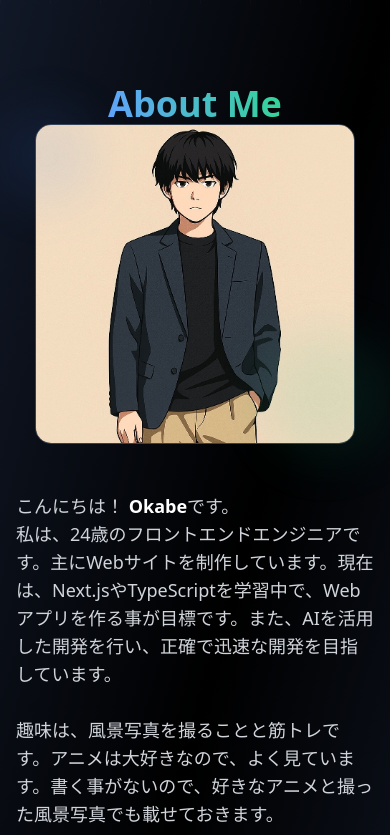
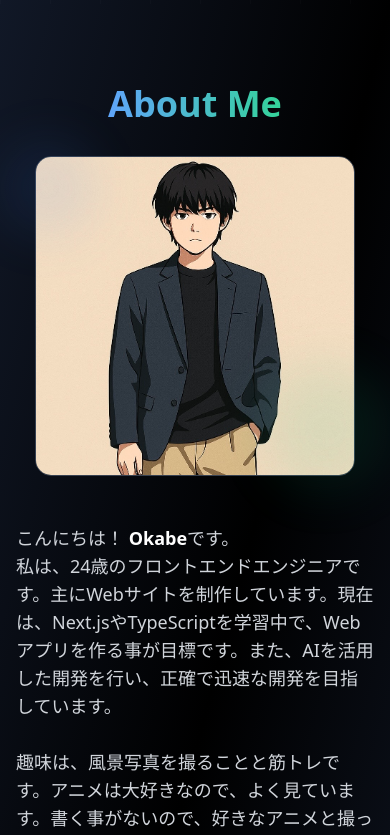
Before and after one commit to o-kabe12/portfolio, a React (Vite) app: page / in a window 390 px wide. Shown: the part 840-1675 px from the top of the page. Built offline with nearby package versions, Linux system fonts and the light colour scheme.

Commit message:
fix 調整

```diff
--- a/src/components/About.tsx
+++ b/src/components/About.tsx
@@ -40,7 +40,7 @@ const About = () => {
             About Me
           </span>
         </h2>
-        <div className="grid grid-cols-1 lg:grid-cols-2 gap-12 sm:mt-8 lg:mt-16 items-center">
+        <div className="grid grid-cols-1 lg:grid-cols-2 gap-12 mt-8 lg:mt-16 items-center">
           {/* Image and Stats */}
           <div className="space-y-8">
             {/* Profile Image */}
--- a/src/index.css
+++ b/src/index.css
@@ -77,3 +77,10 @@ a:focus-visible {
 #about .splide .splide__list{
   height: 100% !important;
 }
+
+@media screen and (max-width: 640px) {
+  #about .splide .splide__list{
+    display: flex !important;
+    align-items: center !important;
+  }
+}
```
